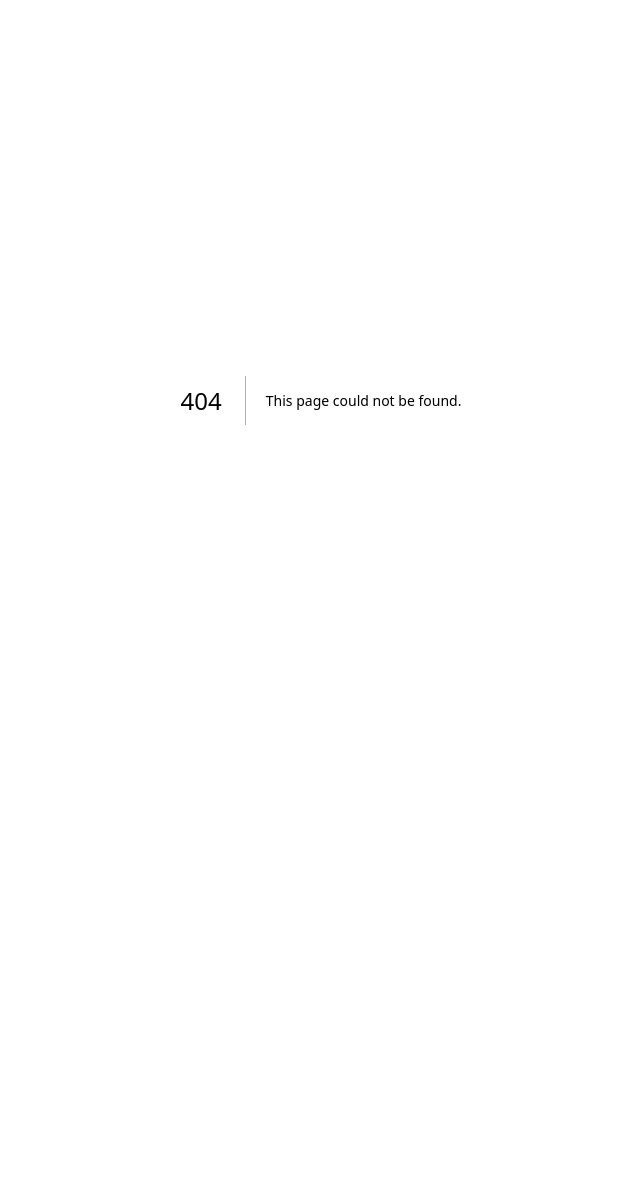
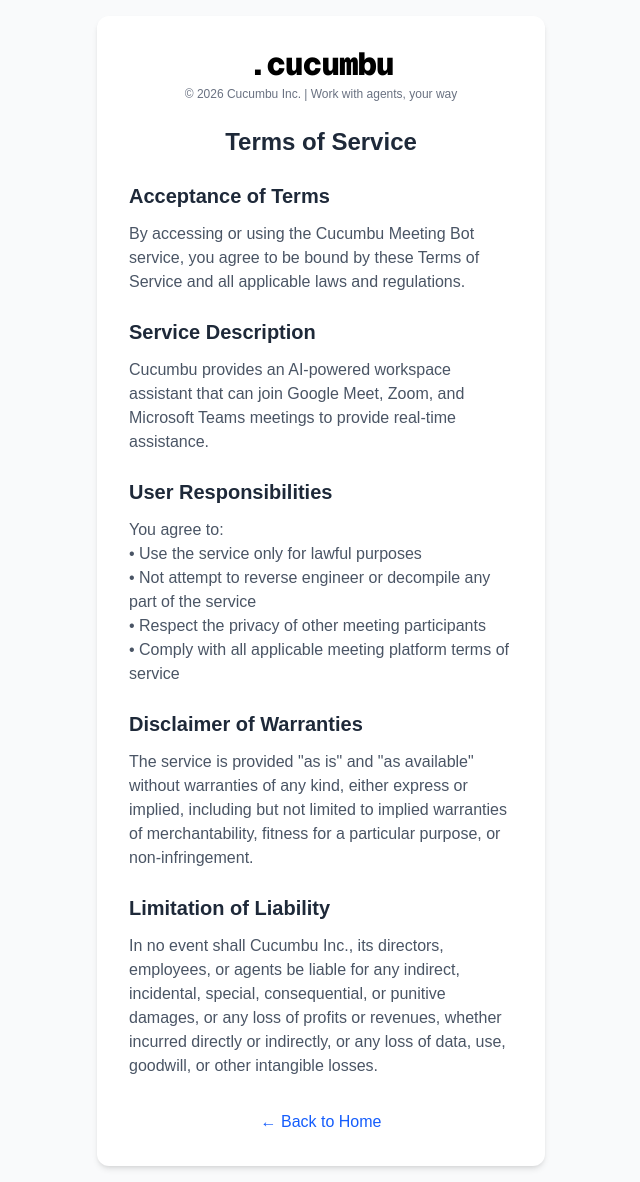
Before and after one commit to aryanbrite/aryan-prototype, a Next.js app in the folder frontend/: page /terms in a window 1280 px wide. Before the commit this address had no page. Shown: the whole page, without its empty margins (319-959 px from the left). Before the commit the page ends 800 px from the top, so only its background shows below. Built offline with nearby package versions, Linux system fonts and the light colour scheme.

Commit message:
feat: update logo section and add Terms of Service page with content

```diff
--- a/frontend/src/app/page.tsx
+++ b/frontend/src/app/page.tsx
@@ -79,12 +79,17 @@
   return (
     <main className="min-h-screen flex flex-col items-center justify-center bg-gray-50 p-4">
       <div className="w-full max-w-md rounded-xl bg-white p-8 shadow-md">
-        <h1 className="mb-6 text-center text-2xl font-bold text-gray-800">
-          Cucumbu Meeting Bot
-        </h1>
-        <p className="mb-6 text-center text-gray-600">
-          Your AI-powered workspace assistant for meetings
-        </p>
+        {/* Logo Section */}
+        <div className="text-center mb-8">
+          <div className="inline-flex items-center">
+            <span className="font-mono text-[48px] font-[900] text-black tracking-[-1px] leading-none">
+              .cucumbu
+            </span>
+          </div>
+          <p className="mt-2 text-xs text-gray-500">
+            © 2026 Cucumbu Inc. | Work with agents, your way
+          </p>
+        </div>
 
         {!activeMeeting && !botId ? (
           <form onSubmit={handleJoin} className="space-y-6" role="form">
--- a/frontend/src/app/privacy/page.tsx
+++ b/frontend/src/app/privacy/page.tsx
@@ -4,6 +4,17 @@
   return (
     <main className="min-h-screen flex flex-col items-center justify-center bg-gray-50 p-4">
       <div className="w-full max-w-md rounded-xl bg-white p-8 shadow-md">
+        {/* Logo Section */}
+        <div className="text-center mb-6">
+          <div className="inline-flex items-center">
+            <span className="font-mono text-[32px] font-[900] text-black tracking-[-1px] leading-none">
+              .cucumbu
+            </span>
+          </div>
+          <p className="mt-1 text-xs text-gray-500">
+            © 2026 Cucumbu Inc. | Work with agents, your way
+          </p>
+        </div>
         <h1 className="mb-6 text-center text-2xl font-bold text-gray-800">
           Privacy Policy
         </h1>
--- /dev/null
+++ b/frontend/src/app/terms/page.tsx
@@ -0,0 +1,79 @@
+import Link from 'next/link';
+
+export default function Terms() {
+  return (
+    <main className="min-h-screen flex flex-col items-center justify-center bg-gray-50 p-4">
+      <div className="w-full max-w-md rounded-xl bg-white p-8 shadow-md">
+        {/* Logo Section */}
+        <div className="text-center mb-6">
+          <div className="inline-flex items-center">
+            <span className="font-mono text-[32px] font-[900] text-black tracking-[-1px] leading-none">
+              .cucumbu
+            </span>
+          </div>
+          <p className="mt-1 text-xs text-gray-500">
+            © 2026 Cucumbu Inc. | Work with agents, your way
+          </p>
+        </div>
+        <h1 className="mb-6 text-center text-2xl font-bold text-gray-800">
+          Terms of Service
+        </h1>
+
+        <div className="space-y-6">
+          <section>
+            <h2 className="text-xl font-semibold text-gray-800 mb-3">Acceptance of Terms</h2>
+            <p className="text-gray-600">
+              By accessing or using the Cucumbu Meeting Bot service, you agree to be bound by these
+              Terms of Service and all applicable laws and regulations.
+            </p>
+          </section>
+
+          <section>
+            <h2 className="text-xl font-semibold text-gray-800 mb-3">Service Description</h2>
+            <p className="text-gray-600">
+              Cucumbu provides an AI-powered workspace assistant that can join Google Meet, Zoom,
+              and Microsoft Teams meetings to provide real-time assistance.
+            </p>
+          </section>
+
+          <section>
+            <h2 className="text-xl font-semibold text-gray-800 mb-3">User Responsibilities</h2>
+            <p className="text-gray-600">
+              You agree to:
+              <br className="mb-1" />
+              • Use the service only for lawful purposes<br className="mb-1" />
+              • Not attempt to reverse engineer or decompile any part of the service<br className="mb-1" />
+              • Respect the privacy of other meeting participants<br className="mb-1" />
+              • Comply with all applicable meeting platform terms of service
+            </p>
+          </section>
+
+          <section>
+            <h2 className="text-xl font-semibold text-gray-800 mb-3">Disclaimer of Warranties</h2>
+            <p className="text-gray-600">
+              The service is provided "as is" and "as available" without warranties of any kind,
+              either express or implied, including but not limited to implied warranties of
+              merchantability, fitness for a particular purpose, or non-infringement.
+            </p>
+          </section>
+
+          <section>
+            <h2 className="text-xl font-semibold text-gray-800 mb-3">Limitation of Liability</h2>
+            <p className="text-gray-600">
+              In no event shall Cucumbu Inc., its directors, employees, or agents be liable for
+              any indirect, incidental, special, consequential, or punitive damages, or any loss
+              of profits or revenues, whether incurred directly or indirectly, or any loss of
+              data, use, goodwill, or other intangible losses.
+            </p>
+          </section>
+        </div>
+
+        <div className="mt-8 text-center">
+          <Link href="/" className="text-blue-600 hover:underline">
+            ← Back to Home
+          </Link>
+        </div>
+      </div>
+    </main>
+  );
+}
```
